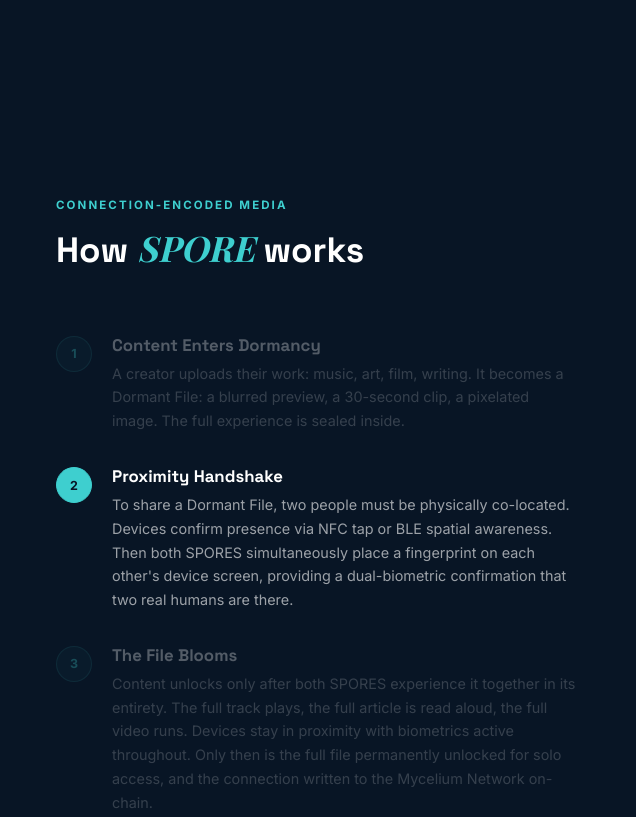
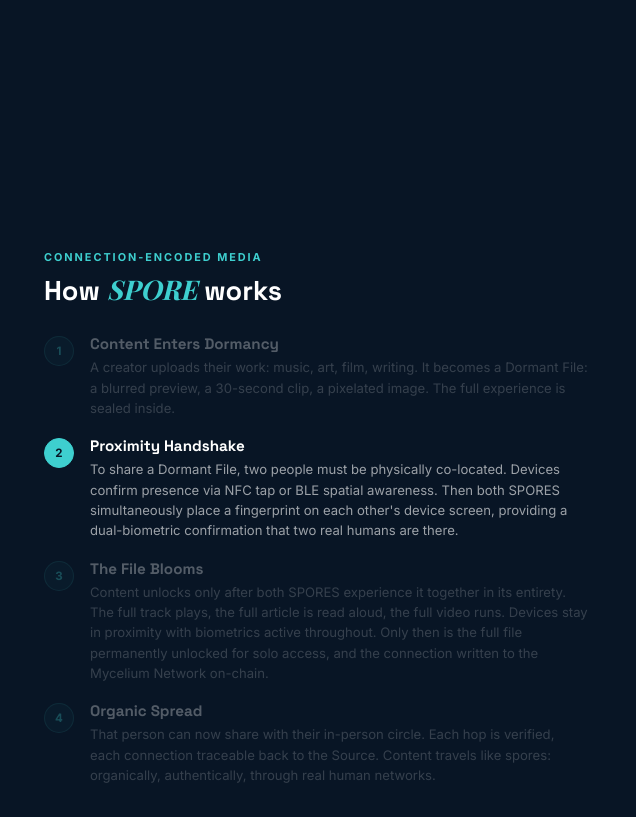
Before and after one commit to willvjonesiii/spore-website, a plain HTML site: page index.html in a window 1280 px wide. Shown: the part 2669-3486 px from the top of the page, 644-1280 px from the left. Drawn offline with nearby package versions, Linux system fonts and the light colour scheme; animation ran at ten frames a second; a web font is replaced by a local one.

Commit message:
Compact How It Works text side so all 4 steps fit in viewport
Restore proper parallax scroll height (400vh) and shrink step typography,
padding, gaps and header so all 4 steps display together in 100vh sticky
viewport. Original sticky parallax behavior preserved.

Co-Authored-By: Claude Haiku 4.5 <noreply@anthropic.com>

```diff
--- a/index.html
+++ b/index.html
@@ -302,7 +302,7 @@
 
     /* ── CEM STICKY SECTION ───────────────────── */
     #cem-sticky {
-      position: relative; height: 120vh;
+      position: relative; height: 400vh;
     }
     #cem-inner {
       position: sticky; top: 0; height: 100vh;
@@ -326,36 +326,36 @@
     #cem-text-side {
       background: var(--navy);
       display: flex; flex-direction: column; justify-content: center;
-      padding: 80px 60px;
+      padding: 40px 48px;
     }
     .cem-header {
-      margin-bottom: 64px;
+      margin-bottom: 28px;
     }
     .cem-kicker {
-      font-size: 0.72rem; font-weight: 700; letter-spacing: 0.18em;
+      font-size: 0.68rem; font-weight: 700; letter-spacing: 0.18em;
       text-transform: uppercase; color: var(--teal);
-      margin-bottom: 16px;
+      margin-bottom: 10px;
     }
     .cem-title {
       font-family: 'Space Grotesk', sans-serif;
-      font-size: 2.2rem; font-weight: 700; line-height: 1.14;
+      font-size: 1.7rem; font-weight: 700; line-height: 1.12;
     }
     .cem-title em {
       font-family: 'Playfair Display', serif;
       font-style: italic; color: var(--teal);
     }
-    .cem-steps { display: flex; flex-direction: column; gap: 32px; }
+    .cem-steps { display: flex; flex-direction: column; gap: 18px; }
     .cem-step {
-      display: flex; gap: 20px; align-items: flex-start;
+      display: flex; gap: 16px; align-items: flex-start;
       opacity: 0.3; transition: opacity .4s;
     }
     .cem-step.active { opacity: 1; }
     .step-num {
       flex-shrink: 0;
-      width: 36px; height: 36px; border-radius: 50%;
+      width: 30px; height: 30px; border-radius: 50%;
       background: rgba(62,207,207,0.12); border: 1px solid rgba(62,207,207,0.3);
       display: flex; align-items: center; justify-content: center;
-      font-size: 0.78rem; font-weight: 700; color: var(--teal);
+      font-size: 0.72rem; font-weight: 700; color: var(--teal);
       margin-top: 2px;
     }
     .cem-step.active .step-num {
@@ -364,10 +364,10 @@
     }
     .step-text h4 {
       font-family: 'Space Grotesk', sans-serif;
-      font-size: 1.05rem; font-weight: 700; margin-bottom: 6px;
+      font-size: 0.95rem; font-weight: 700; margin-bottom: 4px;
     }
     .step-text p {
-      font-size: 0.9rem; line-height: 1.65;
+      font-size: 0.82rem; line-height: 1.55;
       color: rgba(255,255,255,0.6);
     }
 
```
